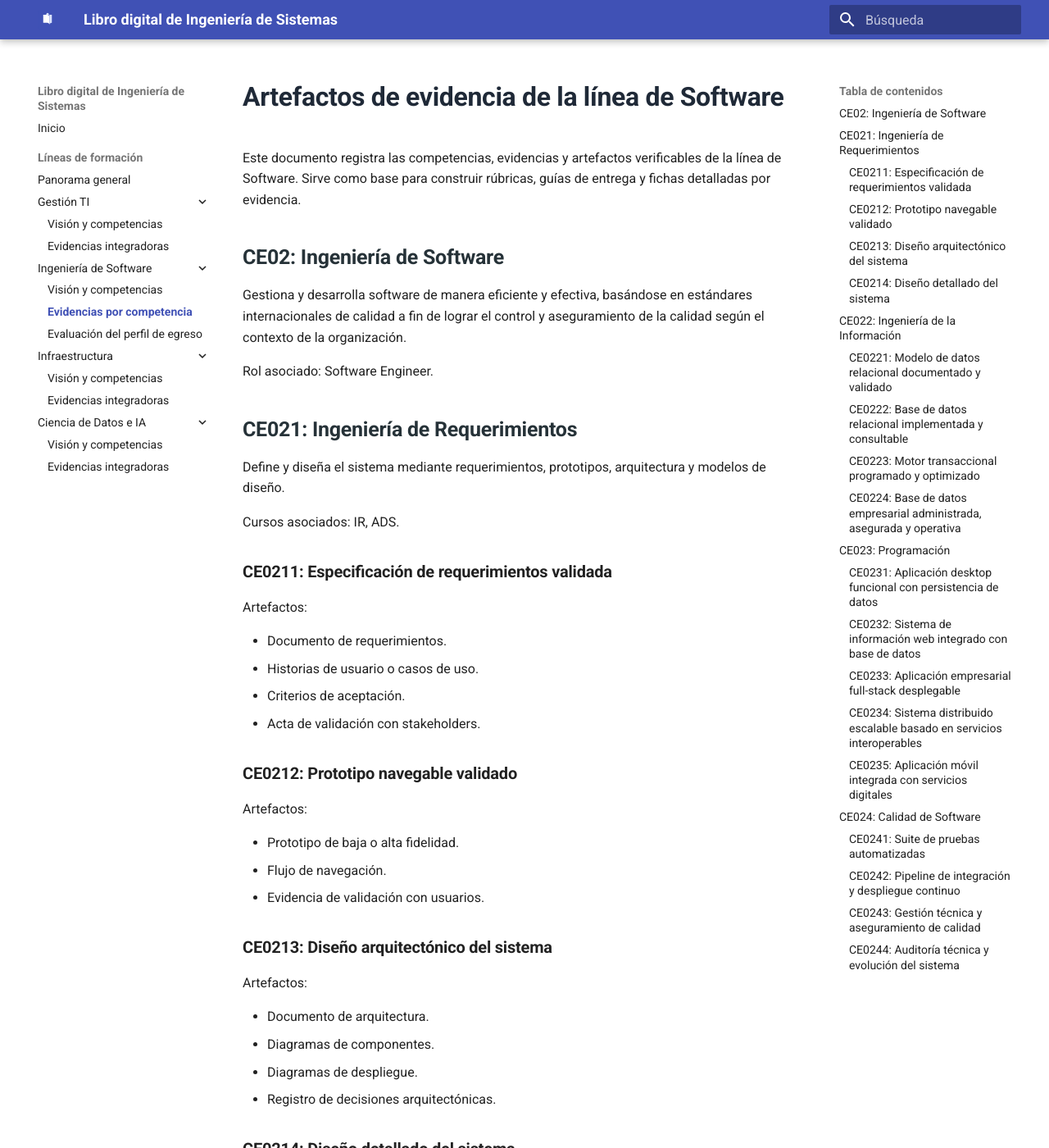
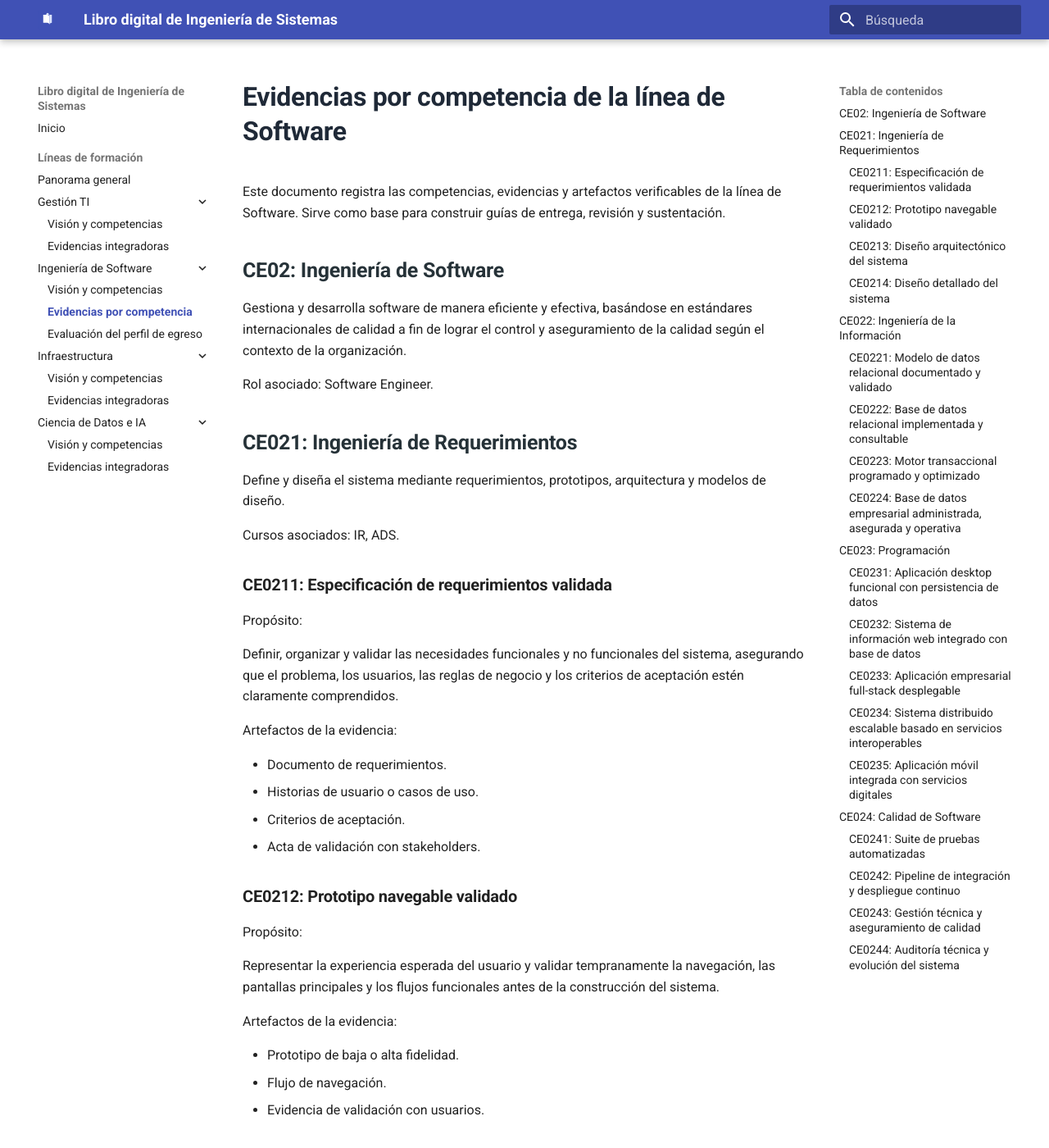
Before and after one commit to upeuoficial/planb, an MkDocs documentation site: the page built from docs/lineas/software/evidencias.md, in a window 1280 px wide and 1400 px high. Shown: the whole window at 82% size. Built offline with MkDocs 1.6.1 and Material for MkDocs 9.7.7, drawn with Linux system fonts in a browser that asks for light colours; some of the changed text lies outside the part shown.

Commit message:
first commit

```diff
--- a/docs/lineas/software/evidencias.md
+++ b/docs/lineas/software/evidencias.md
@@ -1,6 +1,6 @@
-# Artefactos de evidencia de la línea de Software
+# Evidencias por competencia de la línea de Software
 
-Este documento registra las competencias, evidencias y artefactos verificables de la línea de Software. Sirve como base para construir rúbricas, guías de entrega y fichas detalladas por evidencia.
+Este documento registra las competencias, evidencias y artefactos verificables de la línea de Software. Sirve como base para construir guías de entrega, revisión y sustentación.
 
 ## CE02: Ingeniería de Software
 
@@ -16,7 +16,11 @@ Cursos asociados: IR, ADS.
 
 ### CE0211: Especificación de requerimientos validada
 
-Artefactos:
+Propósito:
+
+Definir, organizar y validar las necesidades funcionales y no funcionales del sistema, asegurando que el problema, los usuarios, las reglas de negocio y los criterios de aceptación estén claramente comprendidos.
+
+Artefactos de la evidencia:
 
 - Documento de requerimientos.
 - Historias de usuario o casos de uso.
@@ -25,7 +29,11 @@ Artefactos:
 
 ### CE0212: Prototipo navegable validado
 
-Artefactos:
+Propósito:
+
+Representar la experiencia esperada del usuario y validar tempranamente la navegación, las pantallas principales y los flujos funcionales antes de la construcción del sistema.
+
+Artefactos de la evidencia:
 
 - Prototipo de baja o alta fidelidad.
 - Flujo de navegación.
@@ -33,7 +41,11 @@ Artefactos:
 
 ### CE0213: Diseño arquitectónico del sistema
 
-Artefactos:
+Propósito:
+
+Definir la estructura principal del sistema, sus componentes, responsabilidades, relaciones, despliegue y decisiones técnicas, asegurando coherencia con los requerimientos y restricciones del contexto.
+
+Artefactos de la evidencia:
 
 - Documento de arquitectura.
 - Diagramas de componentes.
@@ -42,7 +54,11 @@ Artefactos:
 
 ### CE0214: Diseño detallado del sistema
 
-Artefactos:
+Propósito:
+
+Especificar el comportamiento interno del sistema, sus clases, módulos, secuencias, estados y reglas de interacción, de manera que la implementación pueda realizarse con claridad técnica.
+
+Artefactos de la evidencia:
 
 - Diagramas UML.
 - Diagramas de secuencia.
@@ -57,7 +73,11 @@ Cursos asociados: BD1, BD2.
 
 ### CE0221: Modelo de datos relacional documentado y validado
 
-Artefactos:
+Propósito:
+
+Diseñar la estructura lógica de los datos del sistema, asegurando consistencia, normalización, claridad semántica y alineación con los requerimientos de información.
+
+Artefactos de la evidencia:
 
 - Modelo ER.
 - Modelo lógico.
@@ -66,7 +86,11 @@ Artefactos:
 
 ### CE0222: Base de datos relacional implementada y consultable
 
-Artefactos:
+Propósito:
+
+Implementar la base de datos del sistema y demostrar que puede almacenar, consultar y recuperar información de manera correcta mediante estructuras y consultas SQL verificables.
+
+Artefactos de la evidencia:
 
 - Scripts DDL.
 - Scripts DML.
@@ -75,7 +99,11 @@ Artefactos:
 
 ### CE0223: Motor transaccional programado y optimizado
 
-Artefactos:
+Propósito:
+
+Automatizar operaciones de datos y reglas transaccionales mediante programación en base de datos, considerando rendimiento, integridad y eficiencia operativa.
+
+Artefactos de la evidencia:
 
 - Procedimientos almacenados.
 - Funciones.
@@ -85,7 +113,11 @@ Artefactos:
 
 ### CE0224: Base de datos empresarial administrada, asegurada y operativa
 
-Artefactos:
+Propósito:
+
+Administrar la base de datos con criterios de seguridad, respaldo, recuperación, monitoreo y operación, asegurando disponibilidad y protección de la información.
+
+Artefactos de la evidencia:
 
 - Configuración de usuarios y roles.
 - Auditoría implementada.
@@ -101,7 +133,11 @@ Cursos asociados: FP, POO, LP1, LP2, DIST, MOV.
 
 ### CE0231: Aplicación desktop funcional con persistencia de datos
 
-Artefactos:
+Propósito:
+
+Construir una aplicación de escritorio funcional que implemente reglas de negocio, interacción con el usuario y persistencia de datos de manera verificable.
+
+Artefactos de la evidencia:
 
 - Repositorio fuente.
 - Ejecutable desktop.
@@ -110,7 +146,11 @@ Artefactos:
 
 ### CE0232: Sistema de información web integrado con base de datos
 
-Artefactos:
+Propósito:
+
+Construir un sistema web funcional que integre interfaz, lógica de negocio y base de datos, permitiendo gestionar información mediante flujos operativos completos.
+
+Artefactos de la evidencia:
 
 - Repositorio web.
 - Base de datos integrada.
@@ -119,7 +159,11 @@ Artefactos:
 
 ### CE0233: Aplicación empresarial full-stack desplegable
 
-Artefactos:
+Propósito:
+
+Construir una solución full-stack organizada en frontend, backend y API, preparada para despliegue y operación en un entorno verificable.
+
+Artefactos de la evidencia:
 
 - Frontend.
 - Backend.
@@ -128,7 +172,11 @@ Artefactos:
 
 ### CE0234: Sistema distribuido escalable basado en servicios interoperables
 
-Artefactos:
+Propósito:
+
+Diseñar e implementar una solución basada en servicios interoperables, considerando integración, comunicación entre componentes, resiliencia y criterios de escalabilidad.
+
+Artefactos de la evidencia:
 
 - Servicios distribuidos.
 - APIs interoperables.
@@ -137,7 +185,11 @@ Artefactos:
 
 ### CE0235: Aplicación móvil integrada con servicios digitales
 
-Artefactos:
+Propósito:
+
+Construir una aplicación móvil funcional que se integre con servicios digitales o backend, demostrando operación, intercambio de datos y despliegue o publicación verificable.
+
+Artefactos de la evidencia:
 
 - Aplicación móvil funcional.
 - Integración con backend.
@@ -152,7 +204,11 @@ Cursos asociados: IS1, PDS, IS2.
 
 ### CE0241: Suite de pruebas automatizadas
 
-Artefactos:
+Propósito:
+
+Verificar el comportamiento del sistema mediante pruebas automatizadas que cubran funciones, componentes o flujos críticos, generando evidencia objetiva de calidad.
+
+Artefactos de la evidencia:
 
 - Casos de prueba automatizados.
 - Reporte de ejecución.
@@ -160,7 +216,11 @@ Artefactos:
 
 ### CE0242: Pipeline de integración y despliegue continuo
 
-Artefactos:
+Propósito:
+
+Automatizar la integración, validación y despliegue del sistema para mejorar la confiabilidad del proceso de desarrollo y reducir errores en la entrega.
+
+Artefactos de la evidencia:
 
 - Pipeline CI/CD.
 - Configuración de automatización.
@@ -168,7 +228,11 @@ Artefactos:
 
 ### CE0243: Gestión técnica y aseguramiento de calidad
 
-Artefactos:
+Propósito:
+
+Gestionar la calidad técnica del proyecto mediante control de incidencias, revisión de código, métricas y seguimiento de deuda técnica.
+
+Artefactos de la evidencia:
 
 - Registro de incidencias.
 - Revisiones de código.
@@ -177,7 +241,11 @@ Artefactos:
 
 ### CE0244: Auditoría técnica y evolución del sistema
 
-Artefactos:
+Propósito:
+
+Evaluar técnicamente el sistema para identificar riesgos, limitaciones y oportunidades de mejora, proponiendo acciones de evolución sostenibles.
+
+Artefactos de la evidencia:
 
 - Informe de auditoría.
 - Métricas de rendimiento.
```
